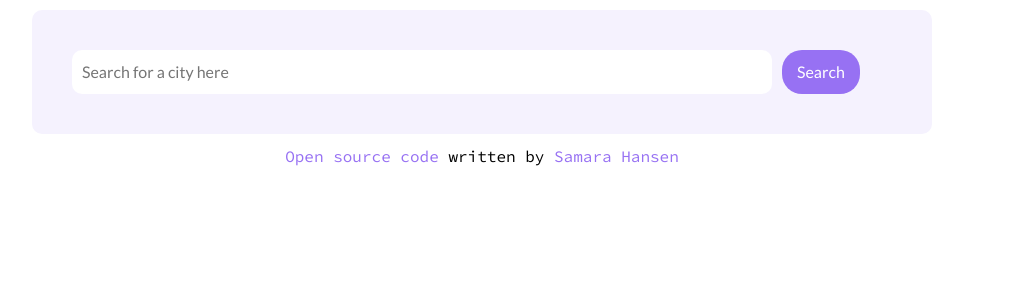
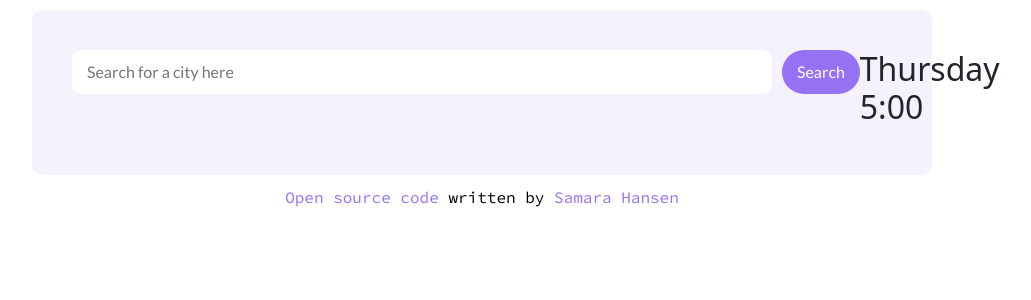
Before and after one commit to samaranhansen/react-weather-app, a React (Create React App) app: page / in a window 1280 px wide. Shown: the top 300 px of the page, without its empty margins (158-1189 px from the left). Built offline with nearby package versions, Linux system fonts and the light colour scheme.

Commit message:
Modified search input and button CSS

```diff
--- a/src/App.css
+++ b/src/App.css
@@ -34,10 +34,9 @@ a {
 
 a:hover {
   text-decoration: underline;
-  color: var(--clr-brand-hover);
 }
 
-.weatherContainer {
+.weatherAppContainer {
   display: flex;
   margin: 10px auto;
   padding: 40px;
@@ -55,7 +54,7 @@ a:hover {
 
 .searchInput {
   display: inline-block;
-  padding: 10px;
+  padding: 10px 15px;
   width: max(50%, 700px);
   border: none;
   border-radius: 10px;
@@ -68,7 +67,7 @@ a:hover {
   margin-left: 10px;
   padding: 10px 15px;
   border: none;
-  border-radius: 20px;
+  border-radius: 25px;
   background-color: var(--clr-brand);
   color: var(--clr-background);
   font-family: var(--fnt-body);
--- a/src/App.js
+++ b/src/App.js
@@ -1,20 +1,10 @@
 import "./App.css";
+import DisplayWeather from "./DisplayWeather.js";
 
 export default function App() {
   return (
     <div className="App">
-      <div className="weatherContainer">
-        <div className="searchContainer">
-          <form className="searchForm">
-            <input
-              type="search"
-              placeholder="Search for a city here"
-              className="searchInput"
-            />
-            <input type="submit" value="Search" className="searchButton" />
-          </form>
-        </div>
-      </div>
+      <DisplayWeather />
       <div className="footer">
         <p>
           <a
--- /dev/null
+++ b/src/DisplayWeather.js
@@ -0,0 +1,25 @@
+import React from "react";
+
+export default function DisplayWeather() {
+  return (
+    <div className="weatherAppContainer">
+      <div className="searchContainer">
+        <form className="searchForm">
+          <input
+            type="search"
+            placeholder="Search for a city here"
+            className="searchInput"
+          />
+          <input type="submit" value="Search" className="searchButton" />
+        </form>
+      </div>
+      <div className="row">
+        <div className="col-md-4 currentWeather">
+          <h2 className="dateTime">Thursday 5:00</h2>
+        </div>
+        <div className="col-md-4 currentIcon"></div>
+        <div className="col-md-4 forecast"></div>
+      </div>
+    </div>
+  );
+}
```
